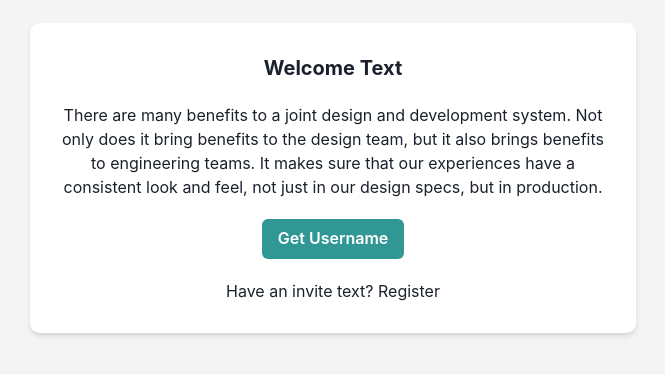
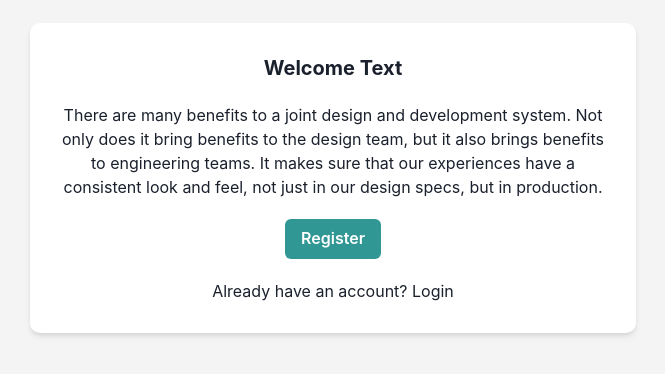
Before and after one commit to NeelisHere/voice-chat-app-frontend, a React (Create React App) app: page / in a window 1280 px wide. Shown: the part 182-556 px from the top of the page, without its empty margins (307-972 px from the left). Built offline with nearby package versions, Linux system fonts and the light colour scheme.

Commit message:
basic auth structure created

```diff
--- /dev/null
+++ b/src/pages/GetOTP.jsx
@@ -0,0 +1,11 @@
+import React from 'react'
+
+const GetOTP = () => {
+    return (
+        <div>
+            get otp
+        </div>
+    )
+}
+
+export default GetOTP
--- /dev/null
+++ b/src/pages/GetPhoneEmail.jsx
@@ -0,0 +1,11 @@
+import React from 'react'
+
+const GetPhoneEmail = () => {
+    return (
+        <div>
+            get phone email
+        </div>
+    )
+}
+
+export default GetPhoneEmail
--- a/src/pages/Home.jsx
+++ b/src/pages/Home.jsx
@@ -28,17 +28,17 @@ const Home = () => {
                         m={'20px'}
                         colorScheme={'teal'}
                     >
-                        Get Username
+                        Register
                     </Button>
                     <Text>
-                        {'Have an invite text? '}
+                        {'Already have an account? '}
                         <Link
                             style={hover ? { textDecoration: 'underline' } : {}}
                             onMouseEnter={() => setHover(true)}
                             onMouseLeave={() => setHover(false)}
-                            to={'/register'}
+                            to={'/login'}
                         >
-                            Register
+                            Login
                         </Link>
                     </Text>
                 </Card>
--- /dev/null
+++ b/src/pages/Login.jsx
@@ -0,0 +1,12 @@
+import GetPhoneEmail from './GetPhoneEmail'
+import GetOTP from './GetOTP'
+
+const Login = () => {
+    return (
+        <div>
+            login
+        </div>
+    )
+}
+
+export default Login
--- a/src/pages/Register.jsx
+++ b/src/pages/Register.jsx
@@ -1,10 +1,22 @@
-import React from 'react'
+import Card from "../components/Card"
+import GetPhoneEmail from './GetPhoneEmail'
+import GetOTP from './GetOTP'
+import SetActualName from './SetActualName'
+import SetAvatar from './SetAvatar'
+import SetUsername from './SetUsername'
+import { useState } from "react"
+
+const steps = [ GetPhoneEmail, GetOTP, SetActualName, SetAvatar, SetUsername ]
 
 const Register = () => {
+    const [step, useStep] = useState(steps[0])
     return (
-        <div>
-            register
-        </div>
+        <>
+            {/* <Card>
+
+            </Card> */}
+            register main page
+        </>
     )
 }
 
--- /dev/null
+++ b/src/pages/SetActualName.jsx
@@ -0,0 +1,11 @@
+import React from 'react'
+
+const SetActualName = () => {
+    return (
+        <div>
+            set actual name
+        </div>
+    )
+}
+
+export default SetActualName
--- /dev/null
+++ b/src/pages/SetAvatar.jsx
@@ -0,0 +1,11 @@
+import React from 'react'
+
+const SetAvatar = () => {
+    return (
+        <div>
+            set SetAvatar
+        </div>
+    )
+}
+
+export default SetAvatar
--- /dev/null
+++ b/src/pages/SetUsername.jsx
@@ -0,0 +1,11 @@
+import React from 'react'
+
+const SetUsername = () => {
+    return (
+        <div>
+            set Username
+        </div>
+    )
+}
+
+export default SetUsername
```
Also changed, not shown: src/App.js (+31 -1 lines).
